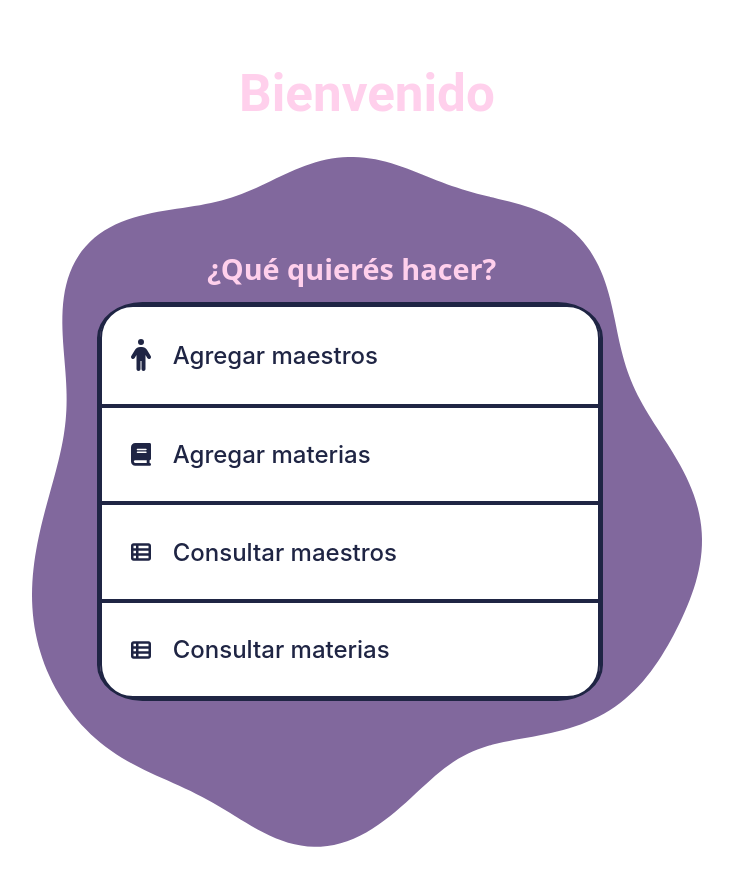
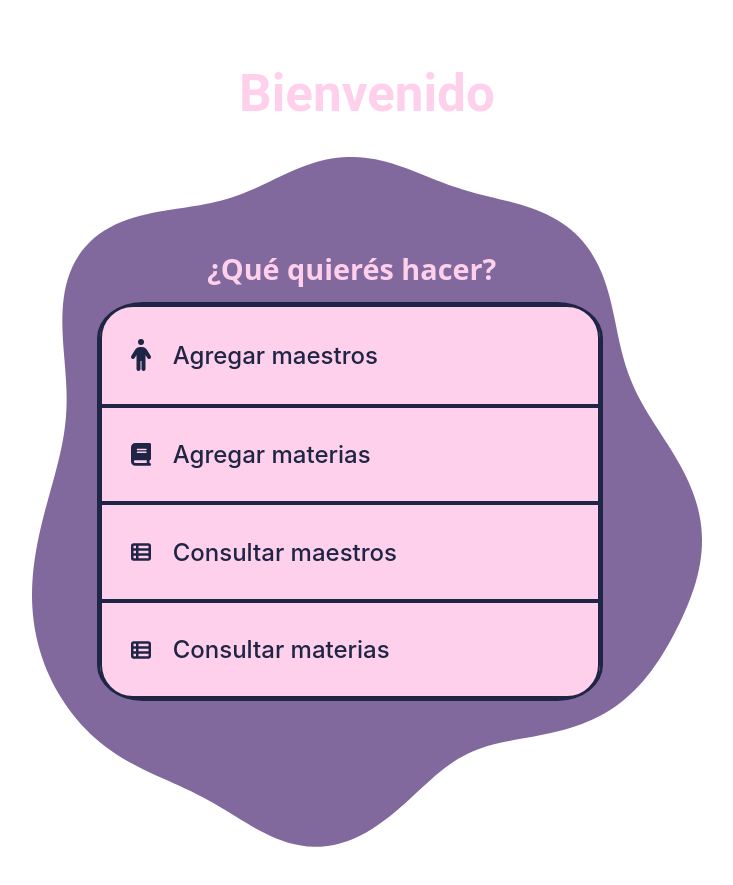
Before and after one commit to gatoguapo/react_curso, a React (Vite) app in the folder Sistema-Profesores/: page / in a window 1280 px wide. Shown: the whole page, without its empty margins (273-1006 px from the left). Built offline with nearby package versions, Linux system fonts and the light colour scheme.

Commit message:
PantallaInicio BotonesPersonalizados color rosa

```diff
--- a/Sistema-Profesores/src/assets/css/BotonPersonalizado.css
+++ b/Sistema-Profesores/src/assets/css/BotonPersonalizado.css
@@ -1,5 +1,5 @@
 .persBtn {
-    background-color: white;
+    background-color: #FFD0EC;
     color: #1F2544;
     font-size: 1.5em;
     align-items: center;
@@ -9,7 +9,7 @@
 }
 
 .persBtn-top {
-    background-color: white;
+    background-color: #FFD0EC;
     color: #1F2544;
     font-size: 1.5em;
     align-items: center;
@@ -19,7 +19,7 @@
 }
 
 .persBtn-bottom {
-    background-color: white;
+    background-color: #FFD0EC;
     color: #1F2544;
     font-size: 1.5em;
     align-items: center;
```
